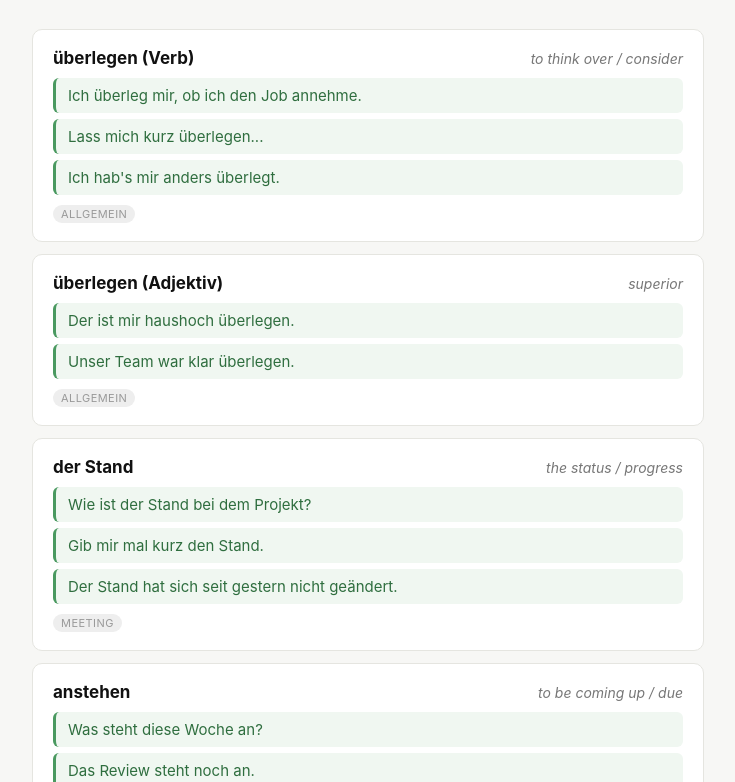
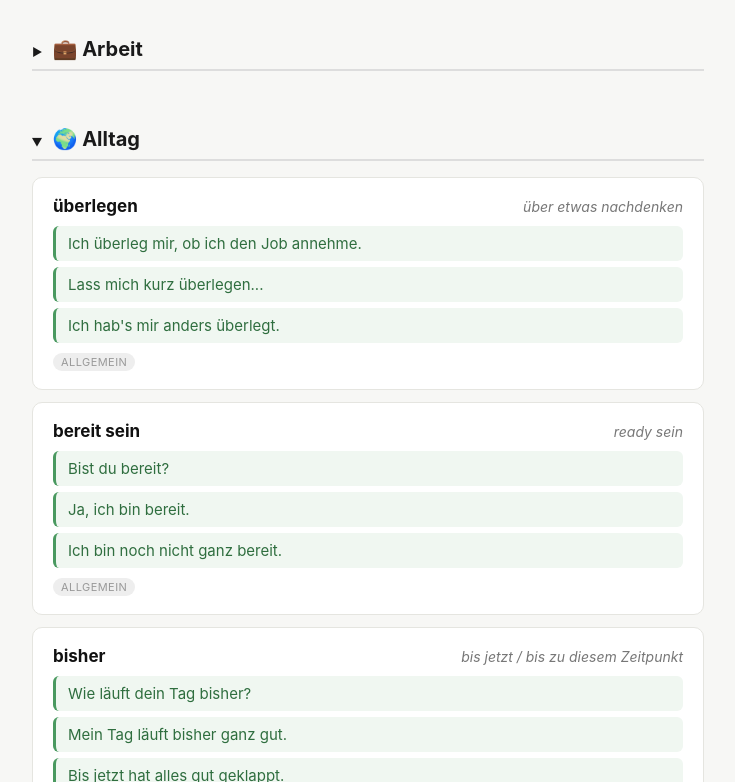
Before and after one commit to oelhalawany/learn-german-public, a plain HTML site: page index.html in a window 1280 px wide. Shown: the part 113-895 px from the top of the page, without its empty margins (272-1007 px from the left). Drawn offline with Linux system fonts and the light colour scheme.

Commit message:
Update vocabulary terms and structure in index.html

```diff
--- a/index.html
+++ b/index.html
@@ -2,9 +2,13 @@
 <html lang="de">
 <head>
 <meta charset="UTF-8">
-<title>Meine Büro-Vokabeln</title>
+<title>Meine Deutsch-Vokabeln</title>
+
 <style>
-  * { box-sizing: border-box; }
+  * {
+    box-sizing: border-box;
+  }
+
   body {
     font-family: -apple-system, BlinkMacSystemFont, "Segoe UI", Roboto, sans-serif;
     max-width: 720px;
@@ -13,21 +17,59 @@
     background: #f7f7f5;
     color: #1a1a1a;
   }
+
   h1 {
     font-size: 24px;
     font-weight: 700;
     margin-bottom: 4px;
   }
+
   .subtitle {
     color: #888;
     font-size: 14px;
     margin-bottom: 32px;
   }
-  #list {
+
+  details {
+    margin-bottom: 24px;
+  }
+
+  summary {
+    cursor: pointer;
+    list-style: none;
+    user-select: none;
+  }
+
+  summary::-webkit-details-marker {
+    display: none;
+  }
+
+  summary::before {
+    content: "▶";
+    font-size: 11px;
+    margin-right: 10px;
+    display: inline-block;
+    transition: transform 0.15s ease;
+  }
+
+  details[open] summary::before {
+    transform: rotate(90deg);
+  }
+
+  .category-title {
+    font-size: 20px;
+    font-weight: 700;
+    margin: 40px 0 16px;
+    padding-bottom: 8px;
+    border-bottom: 2px solid #ddd;
+  }
+
+  .category-list {
     display: flex;
     flex-direction: column;
     gap: 12px;
   }
+
   .word {
     background: #fff;
     border: 1px solid #e5e5e0;
@@ -35,9 +77,11 @@
     padding: 18px 20px;
     transition: box-shadow 0.15s ease;
   }
+
   .word:hover {
     box-shadow: 0 2px 10px rgba(0,0,0,0.06);
   }
+
   .row-top {
     display: flex;
     justify-content: space-between;
@@ -45,22 +89,26 @@
     gap: 12px;
     flex-wrap: wrap;
   }
+
   .term {
     font-weight: 700;
     font-size: 17px;
     color: #111;
   }
+
   .meaning {
     color: #777;
     font-size: 14px;
     font-style: italic;
   }
+
   .sentences {
     margin-top: 10px;
     display: flex;
     flex-direction: column;
     gap: 6px;
   }
+
   .sentence {
     font-size: 15px;
     color: #2f6e3f;
@@ -69,6 +117,7 @@
     border-radius: 6px;
     border-left: 3px solid #4a9960;
   }
+
   .tag {
     display: inline-block;
     font-size: 11px;
@@ -82,161 +131,417 @@
   }
 </style>
 </head>
+
 <body>
 
-<h1>Meine Büro-Vokabeln</h1>
-<div class="subtitle">Wörter & Sätze aus meinen Deutsch-Sessions</div>
+<h1>Meine Deutsch-Vokabeln</h1>
+<div class="subtitle">Wörter und Sätze aus meinen Deutsch-Sessions</div>
+
 <div id="list"></div>
 
 <script>
-  // Add new words here: { term, meaning, sentences: [ "...", "...", "..." ], tag }
+
 const vocab = [
+
+  // =========================================================
+  // ARBEIT
+  // =========================================================
+
   {
-      term: "überlegen (Verb)",
-      meaning: "to think over / consider",
+    term: "der Stand",
+    meaning: "Status / aktueller Fortschritt",
+    sentences: [
+      "Wie ist der Stand bei dem Projekt?",
+      "Gib mir mal kurz den Stand.",
+      "Der Stand hat sich seit gestern nicht geändert."
+    ],
+    category: "arbeit",
+    tag: "Meeting"
+  },
+
+  {
+    term: "anstehen",
+    meaning: "bevorstehen / bald dran sein",
+    sentences: [
+      "Was steht diese Woche an?",
+      "Das Review steht noch an.",
+      "Nächste Woche steht ein großes Release an."
+    ],
+    category: "arbeit",
+    tag: "Meeting"
+  },
+
+  {
+    term: "der Aufwand",
+    meaning: "Arbeit / Zeit, die etwas braucht",
+    sentences: [
+      "Der Aufwand ist höher als gedacht.",
+      "Wie viel Aufwand wär das ungefähr?",
+      "Der Aufwand lohnt sich nicht."
+    ],
+    category: "arbeit",
+    tag: "Meeting"
+  },
+
+  {
+    term: "einschätzen",
+    meaning: "abschätzen / beurteilen",
+    sentences: [
+      "Wie schätzt du den Aufwand ein?",
+      "Ich kann das noch nicht richtig einschätzen.",
+      "Schätz mal grob, wie lang das dauert."
+    ],
+    category: "arbeit",
+    tag: "Meeting"
+  },
+
+  {
+    term: "besprechen",
+    meaning: "über etwas reden / diskutieren",
+    sentences: [
+      "Das besprechen wir im nächsten Meeting.",
+      "Können wir das kurz besprechen?",
+      "Lass uns das morgen in Ruhe besprechen."
+    ],
+    category: "arbeit",
+    tag: "Meeting"
+  },
+
+  {
+    term: "dranbleiben",
+    meaning: "sich weiter darum kümmern",
+    sentences: [
+      "Bleib dran, wir brauchen das bis Freitag.",
+      "Ich bleib dran und meld mich, sobald ich was weiß.",
+      "Bleiben wir einfach dran, dann klappt's."
+    ],
+    category: "arbeit",
+    tag: "Meeting"
+  },
+
+  {
+    term: "vorschlagen",
+    meaning: "einen Vorschlag machen",
+    sentences: [
+      "Ich schlag vor, wir machen das anders.",
+      "Was schlägst du vor?",
+      "Er hat vorgeschlagen, das Meeting zu verschieben."
+    ],
+    category: "arbeit",
+    tag: "Meeting"
+  },
+
+  {
+    term: "sich einigen",
+    meaning: "eine gemeinsame Entscheidung finden",
+    sentences: [
+      "Wir haben uns auf einen Termin geeinigt.",
+      "Können wir uns darauf einigen?",
+      "Am Ende haben wir uns schnell geeinigt."
+    ],
+    category: "arbeit",
+    tag: "Meeting"
+  },
+
+  {
+    term: "verschieben",
+    meaning: "auf einen späteren Zeitpunkt legen",
+    sentences: [
+      "Können wir das Meeting verschieben?",
+      "Der Release wurde auf nächste Woche verschoben.",
+      "Ich muss unser Gespräch leider verschieben."
+    ],
+    category: "arbeit",
+    tag: "Meeting"
+  },
+
+  {
+    term: "nachfragen",
+    meaning: "noch einmal fragen / sich erkundigen",
+    sentences: [
+      "Ich frag nochmal nach, falls keine Antwort kommt.",
+      "Kannst du bei ihm nachfragen?",
+      "Frag einfach nach, wenn was unklar ist."
+    ],
+    category: "arbeit",
+    tag: "Slack"
+  },
+
+  {
+    term: "Bescheid geben",
+    meaning: "jemanden informieren",
+    sentences: [
+      "Gib mir Bescheid, wenn's fertig ist.",
+      "Ich geb dir Bescheid, sobald ich mehr weiß.",
+      "Sag Bescheid, falls sich was ändert."
+    ],
+    category: "arbeit",
+    tag: "Slack"
+  },
+
+  {
+    term: "fixen",
+    meaning: "einen Fehler beheben",
+    sentences: [
+      "Ich muss einen Fehler im Code fixen.",
+      "Ich musste heute einen Fehler im Code fixen.",
+      "Jetzt ist der Fehler gefixt."
+    ],
+    category: "arbeit",
+    tag: "Code"
+  },
+
+  {
+    term: "der Fehler",
+    meaning: "Problem / Bug",
+    sentences: [
+      "Es gibt einen Fehler im Code.",
+      "Ich habe den Fehler gefunden.",
+      "Der Fehler war in der alten Version."
+    ],
+    category: "arbeit",
+    tag: "Code"
+  },
+
+  {
+    term: "die Lösung",
+    meaning: "solution / Lösung für ein Problem",
+    sentences: [
+      "Ich habe heute eine Lösung gefunden.",
+      "Wir müssen eine andere Lösung finden.",
+      "Die Lösung funktioniert jetzt."
+    ],
+    category: "arbeit",
+    tag: "Code"
+  },
+
+  {
+    term: "die Version",
+    meaning: "Version einer Software",
+    sentences: [
+      "Die Version war zu alt.",
+      "Ich musste die neue Version nutzen.",
+      "Die neue Version funktioniert jetzt."
+    ],
+    category: "arbeit",
+    tag: "Software"
+  },
+
+  {
+    term: "veraltet",
+    meaning: "nicht mehr aktuell",
+    sentences: [
+      "Die Version war veraltet.",
+      "Das Tool ist schon ziemlich veraltet.",
+      "Wir sollten die alte Version nicht mehr verwenden."
+    ],
+    category: "arbeit",
+    tag: "Software"
+  },
+
+  {
+    term: "aktualisieren",
+    meaning: "auf eine neuere Version bringen",
+    sentences: [
+      "Ich muss die Version aktualisieren.",
+      "Wir müssen das Tool aktualisieren.",
+      "Hast du die Software schon aktualisiert?"
+    ],
+    category: "arbeit",
+    tag: "Software"
+  },
+
+  {
+    term: "funktionieren",
+    meaning: "richtig arbeiten / funktionieren",
+    sentences: [
+      "Jetzt funktioniert es.",
+      "Warum funktioniert das nicht?",
+      "Mit der neuen Version funktioniert es."
+    ],
+    category: "arbeit",
+    tag: "Allgemein"
+  },
+
+
+  // =========================================================
+  // ALLTAG
+  // =========================================================
+
+  {
+    term: "überlegen",
+    meaning: "über etwas nachdenken",
     sentences: [
       "Ich überleg mir, ob ich den Job annehme.",
       "Lass mich kurz überlegen...",
       "Ich hab's mir anders überlegt."
     ],
+    category: "alltag",
     tag: "Allgemein"
   },
+
+  {
+    term: "bereit sein",
+    meaning: "ready sein",
+    sentences: [
+      "Bist du bereit?",
+      "Ja, ich bin bereit.",
+      "Ich bin noch nicht ganz bereit."
+    ],
+    category: "alltag",
+    tag: "Allgemein"
+  },
+
+  {
+    term: "bisher",
+    meaning: "bis jetzt / bis zu diesem Zeitpunkt",
+    sentences: [
+      "Wie läuft dein Tag bisher?",
+      "Mein Tag läuft bisher ganz gut.",
+      "Bis jetzt hat alles gut geklappt."
+    ],
+    category: "alltag",
+    tag: "Small Talk"
+  },
+
+  {
+    term: "die Nachfrage",
+    meaning: "das Fragen nach etwas",
+    sentences: [
+      "Danke der Nachfrage.",
+      "Danke für die Nachfrage.",
+      "Wie geht's dir? – Gut, danke der Nachfrage."
+    ],
+    category: "alltag",
+    tag: "Small Talk"
+  },
+
+  {
+    term: "bestimmt",
+    meaning: "spezifisch / konkret",
+    sentences: [
+      "Gab es etwas Bestimmtes?",
+      "Hast du etwas Bestimmtes gesucht?",
+      "Gibt es einen bestimmten Grund?"
+    ],
+    category: "alltag",
+    tag: "Allgemein"
+  },
+
+  {
+    term: "schwierig",
+    meaning: "nicht einfach",
+    sentences: [
+      "Das war ziemlich schwierig.",
+      "Das war eine schwierige Aufgabe.",
+      "Am Anfang war es schwierig, aber jetzt geht's."
+    ],
+    category: "alltag",
+    tag: "Allgemein"
+  },
+
+  {
+    term: "das Thema",
+    meaning: "Thema / Sache, über die man spricht",
+    sentences: [
+      "Es war ein Thema im Code.",
+      "Das Thema müssen wir noch besprechen.",
+      "Das ist ein interessantes Thema."
+    ],
+    category: "alltag",
+    tag: "Allgemein"
+  },
+
+  {
+    term: "nutzen",
+    meaning: "verwenden / benutzen",
+    sentences: [
+      "Ich musste die neue Version nutzen.",
+      "Kann ich das hier nutzen?",
+      "Welche Version nutzt du?"
+    ],
+    category: "alltag",
+    tag: "Allgemein"
+  },
+
   {
     term: "überlegen (Adjektiv)",
-      meaning: "superior",
+    meaning: "besser / stärker als jemand anderes",
     sentences: [
       "Der ist mir haushoch überlegen.",
       "Unser Team war klar überlegen."
     ],
+    category: "alltag",
     tag: "Allgemein"
-    },
-    {
-      term: "der Stand",
-      meaning: "the status / progress",
-      sentences: [
-        "Wie ist der Stand bei dem Projekt?",
-        "Gib mir mal kurz den Stand.",
-        "Der Stand hat sich seit gestern nicht geändert."
-      ],
-      tag: "Meeting"
-    },
-    {
-      term: "anstehen",
-      meaning: "to be coming up / due",
-      sentences: [
-        "Was steht diese Woche an?",
-        "Das Review steht noch an.",
-        "Nächste Woche steht ein großes Release an."
-      ],
-      tag: "Meeting"
-    },
-    {
-      term: "der Aufwand",
-      meaning: "the effort / work involved",
-      sentences: [
-        "Der Aufwand ist höher als gedacht.",
-        "Wie viel Aufwand wär das ungefähr?",
-        "Der Aufwand lohnt sich nicht."
-      ],
-      tag: "Meeting"
-    },
-    {
-      term: "einschätzen",
-      meaning: "to assess / estimate",
-      sentences: [
-        "Wie schätzt du den Aufwand ein?",
-        "Ich kann das noch nicht richtig einschätzen.",
-        "Schätz mal grob, wie lang das dauert."
-      ],
-      tag: "Meeting"
-    },
-    {
-      term: "besprechen",
-      meaning: "to discuss",
-      sentences: [
-        "Das besprechen wir im nächsten Meeting.",
-        "Können wir das kurz besprechen?",
-        "Lass uns das morgen in Ruhe besprechen."
-      ],
-      tag: "Meeting"
-    },
-    {
-      term: "dranbleiben",
-      meaning: "to stay on top of something",
-      sentences: [
-        "Bleib dran, wir brauchen das bis Freitag.",
-        "Ich bleib dran und meld mich, sobald ich was weiß.",
-        "Bleiben wir einfach dran, dann klappt's."
-      ],
-      tag: "Meeting"
-    },
-   {
-      term: "vorschlagen",
-      meaning: "to suggest / propose",
-      sentences: [
-        "Ich schlag vor, wir machen das anders.",
-        "Was schlägst du vor?",
-        "Er hat vorgeschlagen, das Meeting zu verschieben."
-      ],
-      tag: "Meeting"
-    },
-    {
-      term: "sich einigen",
-      meaning: "to agree / reach a consensus",
-      sentences: [
-        "Wir haben uns auf einen Termin geeinigt.",
-        "Können wir uns darauf einigen?",
-        "Am Ende haben wir uns schnell geeinigt."
-      ],
-      tag: "Meeting"
-    },
-    {
-      term: "verschieben",
-      meaning: "to postpone / move (a date, meeting)",
-      sentences: [
-        "Können wir das Meeting verschieben?",
-        "Der Release wurde auf nächste Woche verschoben.",
-        "Ich muss unser Gespräch leider verschieben."
-      ],
-      tag: "Meeting"
-    },
-    {
-      term: "nachfragen",
-      meaning: "to follow up / ask again",
-      sentences: [
-        "Ich frag nochmal nach, falls keine Antwort kommt.",
-        "Kannst du bei ihm nachfragen?",
-        "Frag einfach nach, wenn was unklar ist."
-      ],
-      tag: "Slack"
-    },
-    {
-      term: "Bescheid geben",
-      meaning: "to let someone know / give a heads-up",
-      sentences: [
-        "Gib mir Bescheid, wenn's fertig ist.",
-        "Ich geb dir Bescheid, sobald ich mehr weiß.",
-        "Sag Bescheid, falls sich was ändert."
-      ],
-      tag: "Slack"
-    },
+  }
+
 ];
 
-  const container = document.getElementById("list");
-  vocab.forEach(v => {
+
+// =========================================================
+// KATEGORIE ANZEIGEN
+// =========================================================
+
+function renderCategory(title, category, openByDefault) {
+
+  const section = document.createElement("section");
+
+  const details = document.createElement("details");
+  details.open = openByDefault;
+
+  const summary = document.createElement("summary");
+  summary.className = "category-title";
+  summary.textContent = title;
+
+  const categoryList = document.createElement("div");
+  categoryList.className = "category-list";
+
+  const words = vocab.filter(v => v.category === category);
+
+  words.forEach(v => {
+
     const div = document.createElement("div");
     div.className = "word";
-    const sentencesHtml = v.sentences.map(s => `<div class="sentence">${s}</div>`).join("");
+
+    const sentencesHtml = v.sentences
+      .map(s => `<div class="sentence">${s}</div>`)
+      .join("");
+
     div.innerHTML = `
       <div class="row-top">
         <span class="term">${v.term}</span>
         <span class="meaning">${v.meaning}</span>
       </div>
-      <div class="sentences">${sentencesHtml}</div>
+
+      <div class="sentences">
+        ${sentencesHtml}
+      </div>
+
       <span class="tag">${v.tag}</span>
     `;
-    container.appendChild(div);
+
+    categoryList.appendChild(div);
   });
+
+  details.appendChild(summary);
+  details.appendChild(categoryList);
+
+  section.appendChild(details);
+
+  document.getElementById("list").appendChild(section);
+}
+
+
+// =========================================================
+// START
+// =========================================================
+
+// Arbeit ist beim Start eingeklappt
+renderCategory("💼 Arbeit", "arbeit", false);
+
+// Alltag ist beim Start geöffnet
+renderCategory("🌍 Alltag", "alltag", true);
+
 </script>
 
 </body>
```
Lines whose indentation alone changed are shown as unchanged.
